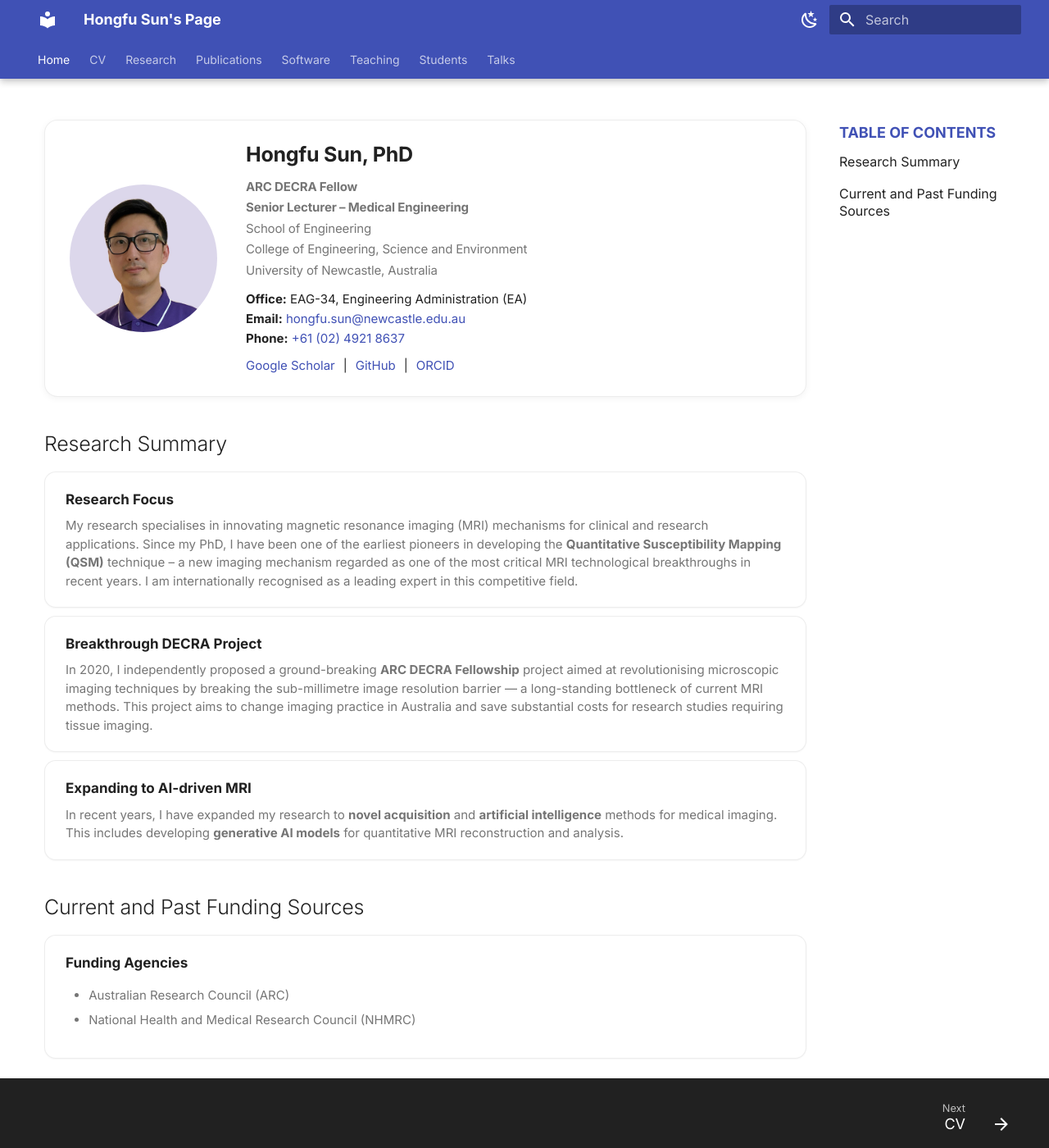
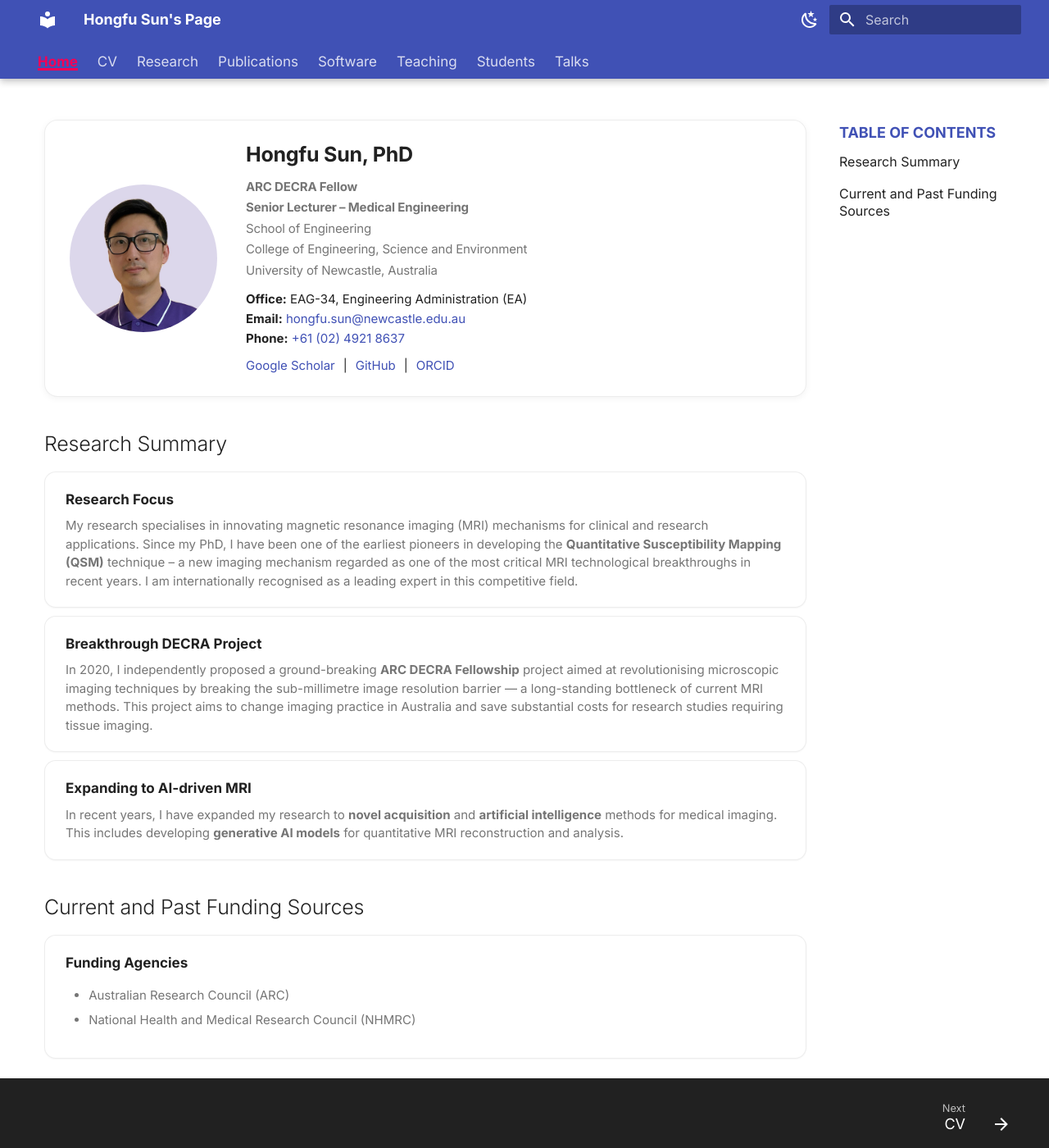
Before and after one commit to sunhongfu/sunhongfu.github.io, an MkDocs documentation site: the page built from docs/index.md, in a window 1280 px wide and 1400 px high. Shown: the whole window at 82% size. Built offline with MkDocs 1.6.1 and Material for MkDocs 9.7.7, drawn with Linux system fonts in a browser that asks for light colours.

Commit message:
Restyle nav tabs: larger text, accent colour + inset underline for active tab
Previous border-bottom was clipped by overflow:hidden on the parent.
Use box-shadow:inset instead, which is immune to overflow clipping.
Active tab gets accent (pink) text colour and a 3px pink bottom line.

Co-Authored-By: Claude Sonnet 4.6 <noreply@anthropic.com>

```diff
--- a/docs/assets/extra.css
+++ b/docs/assets/extra.css
@@ -14,10 +14,27 @@
   }
 }
 
-/* Underline the active tab */
-.md-tabs__link--active {
-  border-bottom: 2px solid var(--md-primary-bg-color);
-  padding-bottom: 2px;
+/* ===== Navigation tab styling ===== */
+/* Larger, slightly bolder labels for all tabs */
+.md-tabs__link {
+  font-size: 0.85rem;
+  font-weight: 500;
+  opacity: 0.8;
+  transition: opacity 0.2s;
+}
+.md-tabs__link:hover {
+  opacity: 1;
+}
+
+/* Active tab: full opacity, bold, accent-colour underline.
+   box-shadow inset is used instead of border-bottom because the parent
+   has overflow:hidden which silently clips borders. */
+.md-tabs__link--active,
+.md-tabs__item--active > .md-tabs__link {
+  opacity: 1 !important;
+  font-weight: 700;
+  color: var(--md-accent-fg-color) !important;
+  box-shadow: inset 0 -3px 0 0 var(--md-accent-fg-color);
 }
 
 
```
